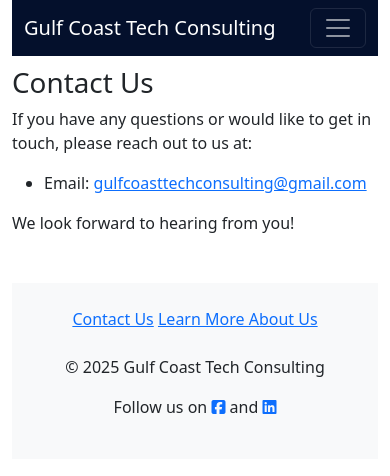
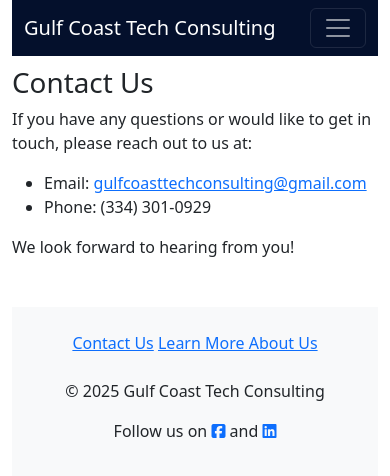
Before and after one commit to muffinman29/consulting, an Angular app: page /contact in a window 390 px wide. Shown: the top 476 px of the page. Built offline with nearby package versions, Linux system fonts and the light colour scheme.

Commit message:
Added phone number back;

```diff
--- a/src/app/contact/contact.component.html
+++ b/src/app/contact/contact.component.html
@@ -6,6 +6,9 @@
         <li>Email:
             <a href="mailto:gulfcoasttechconsulting@gmail.com">gulfcoasttechconsulting&#64;gmail.com</a>
         </li>
+        <li>
+            Phone: (334) 301-0929
+        </li>
     </ul>
     <p>We look forward to hearing from you!</p>
 </div>
```
